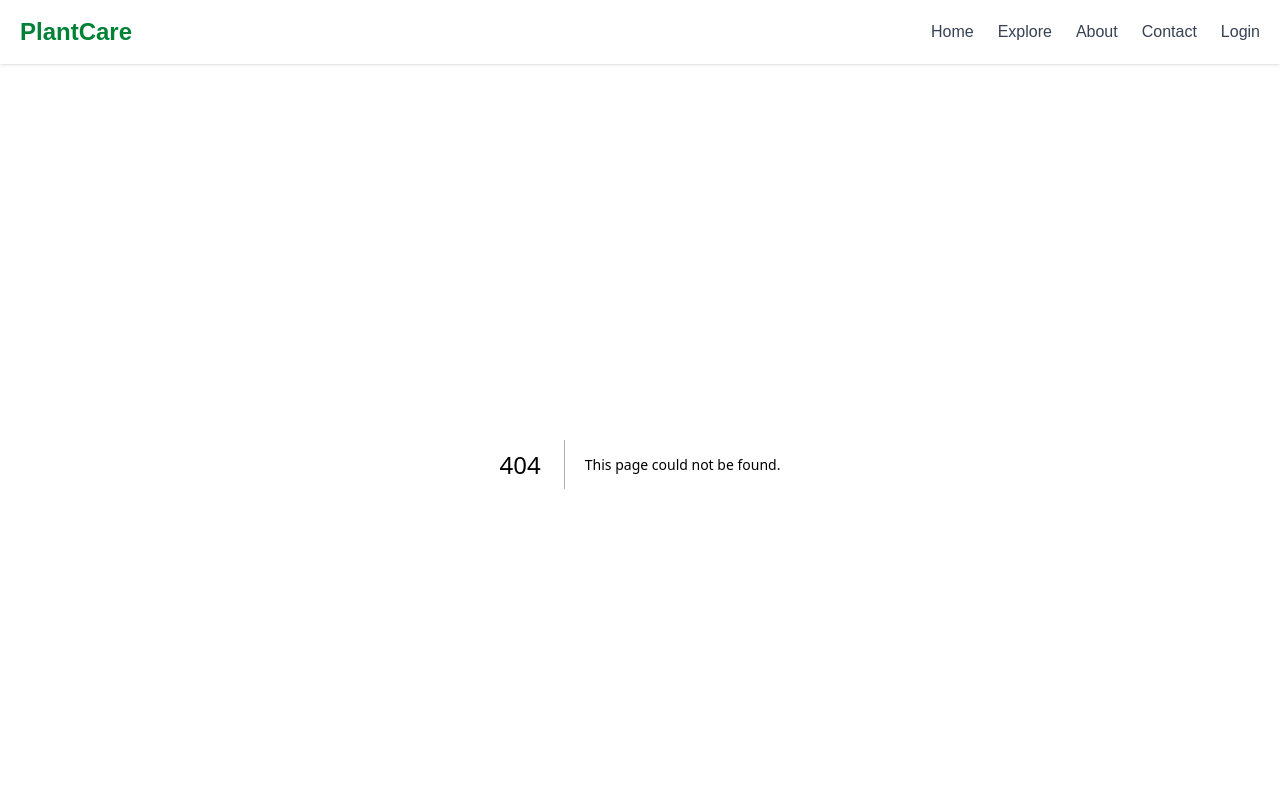
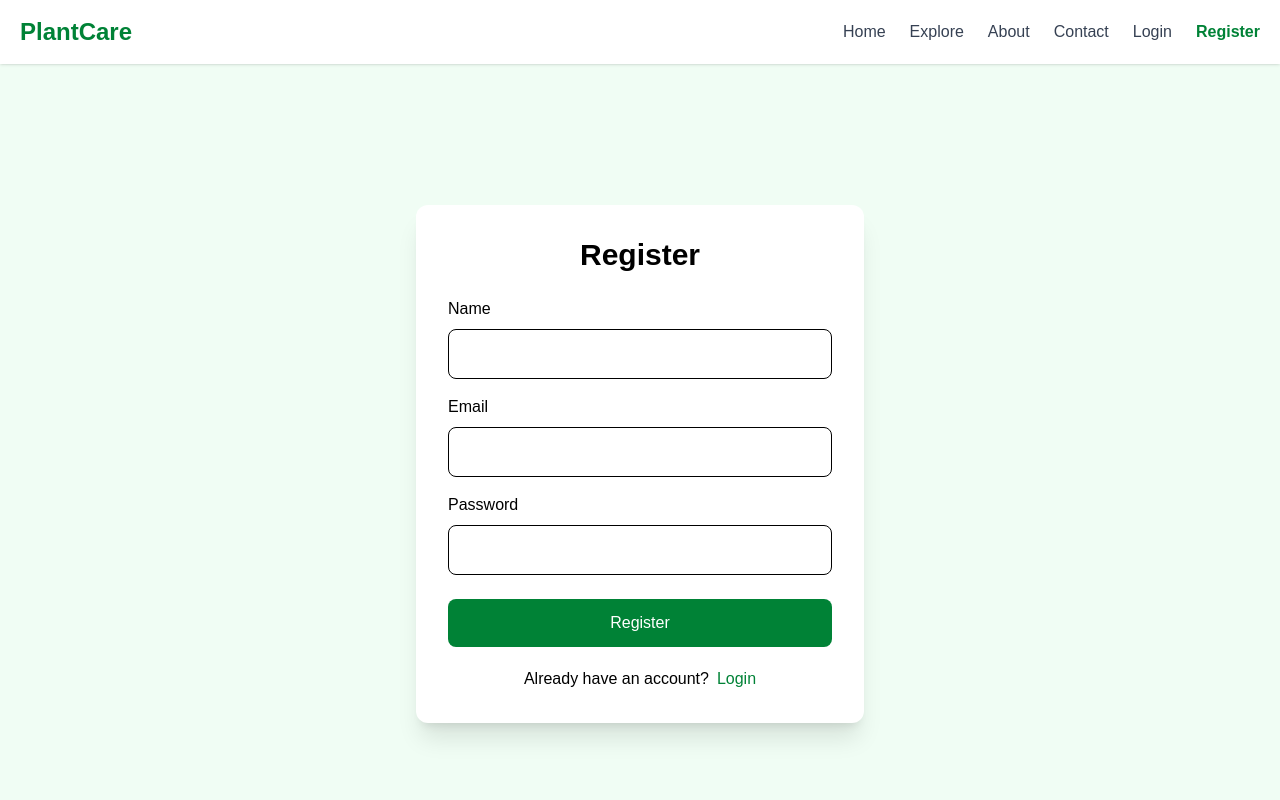
Before and after one commit to developersaima/plant-care-client, a Next.js app: page /register in a window 1280 px wide. Before the commit this address had no page. Shown: the top 800 px of the page. Built offline with nearby package versions, Linux system fonts and the light colour scheme.

Commit message:
Add Login and Register forms with validation and navigation links

```diff
--- /dev/null
+++ b/src/app/(public)/login/page.tsx
@@ -0,0 +1,9 @@
+import LoginForm from "@/components/auth/LoginForm";
+
+export default function LoginPage() {
+  return (
+    <section className="min-h-screen flex items-center justify-center bg-green-50 px-5">
+      <LoginForm />
+    </section>
+  );
+}
--- /dev/null
+++ b/src/app/(public)/register/page.tsx
@@ -0,0 +1,9 @@
+import RegisterForm from "@/components/auth/RegisterForm";
+
+export default function RegisterPage() {
+  return (
+    <section className="min-h-screen flex items-center justify-center bg-green-50 px-5">
+      <RegisterForm />
+    </section>
+  );
+}
--- /dev/null
+++ b/src/components/auth/LoginForm.tsx
@@ -0,0 +1,87 @@
+"use client";
+
+import Link from "next/link";
+import { useForm } from "react-hook-form";
+
+type LoginData = {
+  email: string;
+  password: string;
+};
+
+export default function LoginForm() {
+  const {
+    register,
+    handleSubmit,
+    formState: { errors },
+  } = useForm<LoginData>();
+
+  const onSubmit = (data: LoginData) => {
+    console.log(data);
+  };
+
+  return (
+    <form
+      onSubmit={handleSubmit(onSubmit)}
+      className="w-full max-w-md bg-white text-black shadow-xl rounded-xl p-8"
+    >
+      <h1 className="text-3xl font-bold text-center mb-6">
+        Login
+      </h1>
+
+      <div className="mb-4">
+        <label>Email</label>
+
+        <input
+          type="email"
+          {...register("email", {
+            required: "Email is required",
+          })}
+          className="w-full border p-3 rounded-lg mt-2"
+        />
+
+        <p className="text-red-500 text-sm mt-1">
+          {errors.email?.message}
+        </p>
+      </div>
+
+      <div className="mb-6">
+        <label>Password</label>
+
+        <input
+          type="password"
+          {...register("password", {
+            required: "Password is required",
+          })}
+          className="w-full border p-3 rounded-lg mt-2"
+        />
+
+        <p className="text-red-500 text-sm mt-1">
+          {errors.password?.message}
+        </p>
+      </div>
+
+      <button
+        className="w-full bg-green-700 text-white py-3 rounded-lg"
+      >
+        Login
+      </button>
+
+      <button
+        type="button"
+        className="w-full border mt-4 py-3 rounded-lg"
+      >
+        Demo Login
+      </button>
+
+      <p className="text-center mt-5">
+        Don't have an account?
+        <Link
+          href="/register"
+          className="text-green-700 ml-2"
+        >
+          Register
+        </Link>
+      </p>
+    </form>
+  );
+}
--- /dev/null
+++ b/src/components/auth/RegisterForm.tsx
@@ -0,0 +1,97 @@
+"use client";
+
+import Link from "next/link";
+import { useForm } from "react-hook-form";
+
+type RegisterData = {
+  name: string;
+  email: string;
+  password: string;
+};
+
+export default function RegisterForm() {
+  const {
+    register,
+    handleSubmit,
+    formState: { errors },
+  } = useForm<RegisterData>();
+
+  const onSubmit = (data: RegisterData) => {
+    console.log(data);
+  };
+
+  return (
+    <form
+      onSubmit={handleSubmit(onSubmit)}
+      className="w-full max-w-md bg-white text-black shadow-xl rounded-xl p-8"
+    >
+      <h1 className="text-3xl font-bold text-center mb-6">
+        Register
+      </h1>
+
+      <div className="mb-4">
+        <label>Name</label>
+
+        <input
+          {...register("name", {
+            required: "Name is required",
+          })}
+          className="w-full border p-3 rounded-lg mt-2"
+        />
+
+        <p className="text-red-500 text-sm">
+          {errors.name?.message}
+        </p>
+      </div>
+
+      <div className="mb-4">
+        <label>Email</label>
+
+        <input
+          type="email"
+          {...register("email", {
+            required: "Email is required",
+          })}
+          className="w-full border p-3 rounded-lg mt-2"
+        />
+
+        <p className="text-red-500 text-sm">
+          {errors.email?.message}
+        </p>
+      </div>
+
+      <div className="mb-6">
+        <label>Password</label>
+
+        <input
+          type="password"
+          {...register("password", {
+            required: "Password is required",
+            minLength: 6,
+          })}
+          className="w-full border p-3 rounded-lg mt-2"
+        />
+
+        <p className="text-red-500 text-sm">
+          {errors.password?.message}
+        </p>
+      </div>
+
+      <button
+        className="w-full bg-green-700 text-white py-3 rounded-lg"
+      >
+        Register
+      </button>
+
+      <p className="text-center mt-5">
+        Already have an account?
+        <Link
+          href="/login"
+          className="text-green-700 ml-2"
+        >
+          Login
+        </Link>
+      </p>
+    </form>
+  );
+}
--- a/src/components/layout/Navbar.tsx
+++ b/src/components/layout/Navbar.tsx
@@ -9,6 +9,7 @@ const links = [
   { name: "About", href: "/about" },
   { name: "Contact", href: "/contact" },
   { name: "Login", href: "/login" },
+  { name: "Register", href: "/register" },
 ];
 
 export default function Navbar() {
```
